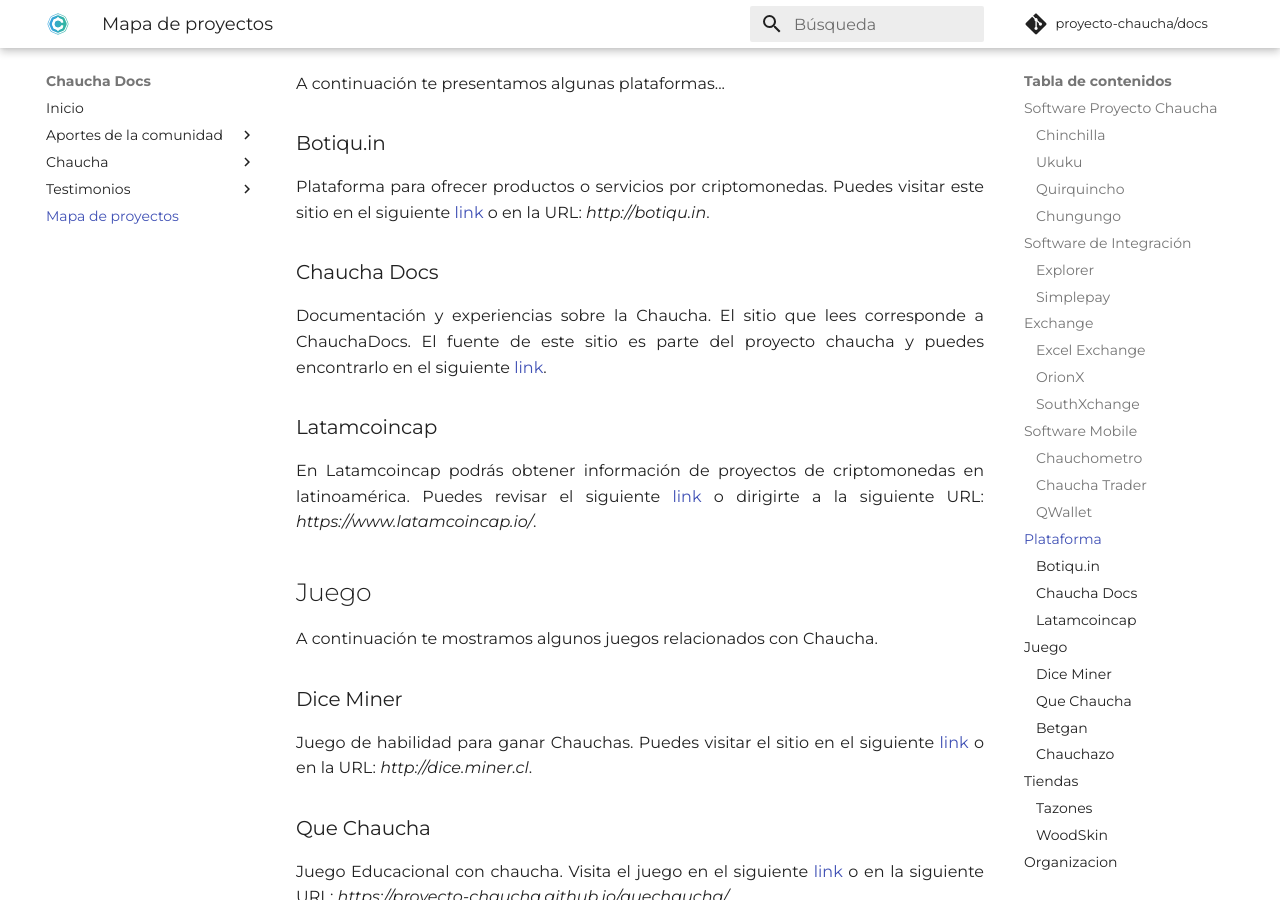
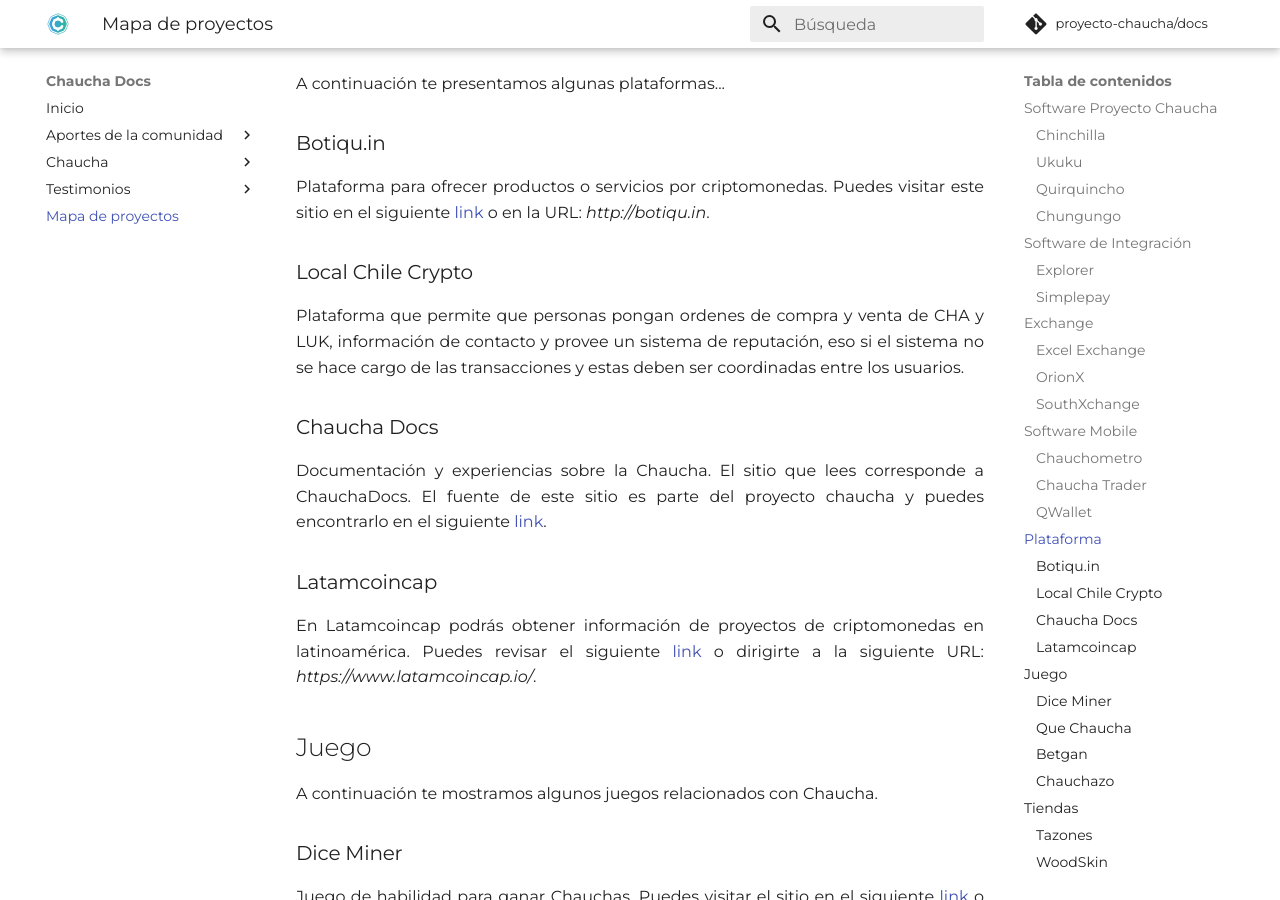
Before and after one commit to proyecto-chaucha/docs, an MkDocs documentation site: the page built from docs/map.md, in a window 1280 px wide and 900 px high, scrolled down 3029 px. Built offline with MkDocs 1.6.1 and Material for MkDocs 9.7.7, drawn with Linux system fonts in a browser that asks for light colours; comment, search, counter and statistics services are not loaded; old or Windows-style settings are respelled for this version of MkDocs.

Commit message:
Local Chilee Crypto

```diff
--- a/docs/js/chauchaMap.js
+++ b/docs/js/chauchaMap.js
@@ -392,6 +392,7 @@
 			 Plataforma:{color:CLR.branch, shape:"dot", alpha:1},
 				/*Childs*/
 				"Botiqu.in":{color:CLR.doc, alpha:0, link:'#botiquin'},
+        "Local Chile Crypto":{color:CLR.doc, alpha:0, link:'#local-chile-crypto'},
 				"Chaucha Docs":{color:CLR.doc, alpha:0, link:'#chaucha-docs'},
 				"Latamcoincap":{color:CLR.doc, alpha:0, link:'#latamcoincap'},
 
@@ -507,7 +508,8 @@
 		/*Plataforma*/
 		Plataforma:{
 			"Botiqu.in":{},
-			"Chaucha Docs":{},
+			"Local Chile Crypto":{},
+      "Chaucha Docs":{},
 			"Latamcoincap":{},
 			},
         /*Tienda*/
--- a/docs/map.md
+++ b/docs/map.md
@@ -84,6 +84,10 @@
 
 Plataforma para ofrecer productos o servicios por criptomonedas. Puedes visitar este sitio en el siguiente [link](http://botiqu.in) o en la URL: *http://botiqu.in*.
 
+### Local Chile Crypto
+
+Plataforma que permite que personas pongan ordenes de compra y venta de CHA y LUK, información de contacto y provee un sistema de reputación, eso si el sistema no se hace cargo de las transacciones y estas deben ser coordinadas entre los usuarios.
+
 ### Chaucha Docs
 
 Documentación y experiencias sobre la Chaucha. El sitio que lees corresponde a ChauchaDocs. El fuente de este sitio es parte del proyecto chaucha y puedes encontrarlo en el siguiente [link](https://github.com/proyecto-chaucha/docs).
```
